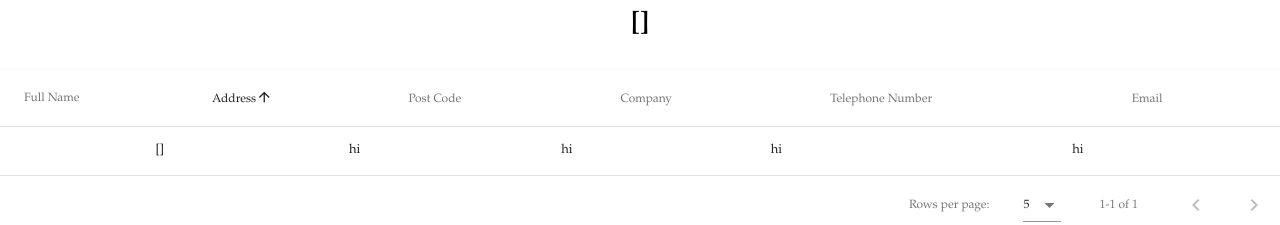
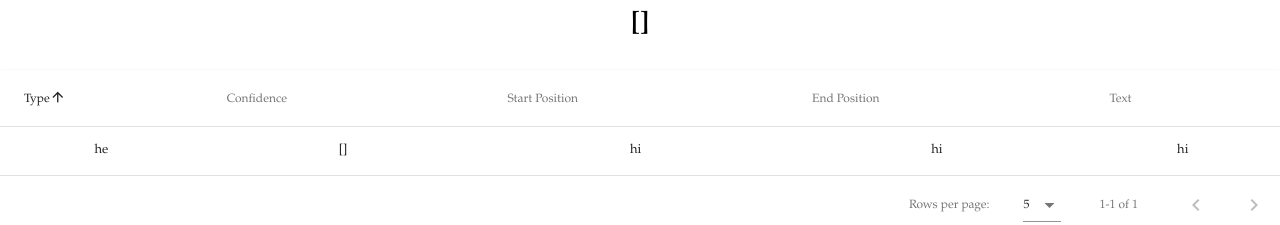
Before and after one commit to andrewlew1s/hmc-transcribers, a Vue app: page /display in a window 1280 px wide. Shown: the part 342-567 px from the top of the page. Built offline with nearby package versions, Linux system fonts and the light colour scheme.

Commit message:
chore: changed table names

```diff
--- a/src/containers/Page2/Page2.vue
+++ b/src/containers/Page2/Page2.vue
@@ -27,11 +27,11 @@
 				class="elevation-1">
 				<template v-slot:items="props">
 					<!-- <td>{{ props.item.name }}</td> -->
-					<td class="text-xs-right">{{ props.item.address }}</td>
-					<td class="text-xs-right">{{ props.item.postCode }}</td>
-					<td class="text-xs-right">{{ props.item.company }}</td>
-					<td class="text-xs-right">{{ props.item.telNumber }}</td>
-					<td class="text-xs-right">{{ props.item.email }}</td>
+					<td>{{ props.item.type }}</td>
+					<td>{{ props.item.confidence }}</td>
+					<td>{{ props.item.end_pos }}</td>
+					<td>{{ props.item.start_pos }}</td>
+					<td>{{ props.item.text }}</td>
 				</template>
 			</v-data-table>
 			<div class="Page2__header">
@@ -50,25 +50,25 @@ export default {
 	data () {
       return {
         headers: [
-          {
-            text: 'Full Name',
-            align: 'left',
-            sortable: false,
-            value: 'name'
-          },
-          { text: 'Address', value: 'address' },
-          { text: 'Post Code', value: 'postCode' },
-          { text: 'Company', value: 'company' },
-          { text: 'Telephone Number', value: 'telNumber' },
-          { text: 'Email', value: 'email' }
+			{
+			text: 'Type',
+			align: 'left',
+			// sortable: false,
+			value: 'type'
+			},
+			{ text: 'Confidence', value: 'confidence' },
+			{ text: 'Start Position', value: 'start_pos' },
+			{ text: 'End Position', value: 'end_pos' },
+			{ text: 'Text', value: 'text' }
+        //   { text: 'Type', value: 'type' }
         ],
         fields: [
 			{
-				address: this.$store.state.data,
-				postCode: 'hi',
-				company: 'hi',
-				telNumber: 'hi',
-				email: 'hi'
+				type: 'he',
+				confidence: this.$store.state.data,
+				end_pos: 'hi',
+				start_pos: 'hi',
+				text: 'hi',
 			}
 		]
       }
```
